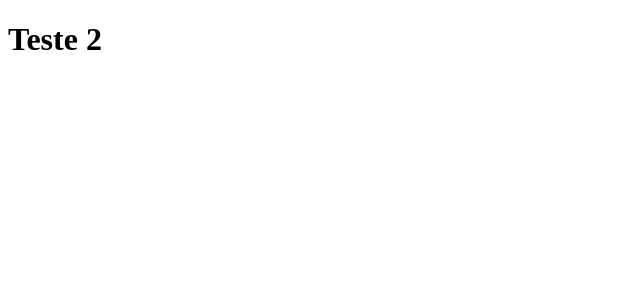
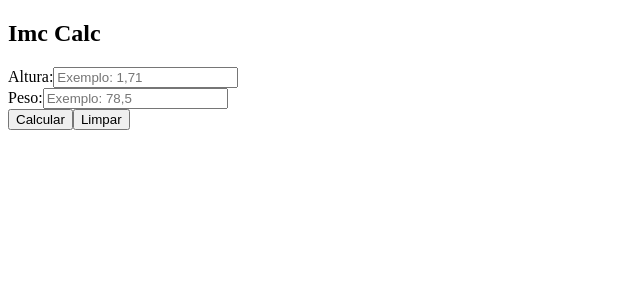
Before and after one commit to luisfrancisco2b/imc-calculator-react, a React (Vite) app: page / in a window 1280 px wide. Shown: the top 300 px of the page, without its empty margins (0-640 px from the left). Built offline with nearby package versions, Linux system fonts and the light colour scheme.

Commit message:
feat(html): add initial structure HTML for imc calculator

```diff
--- a/index.html
+++ b/index.html
@@ -1,13 +1,16 @@
 <!doctype html>
-<html lang="en">
+<html lang="pt-br">
+
 <head>
   <meta charset="UTF-8" />
   <link rel="icon" type="image/svg+xml" href="/favicon.svg" />
   <meta name="viewport" content="width=device-width, initial-scale=1.0" />
   <title>imc-calculator-react</title>
 </head>
+
 <body>
   <div id="root"></div>
   <script type="module" src="/src/main.jsx"></script>
 </body>
+
 </html>
--- a/src/App.jsx
+++ b/src/App.jsx
@@ -1,12 +1,13 @@
+import ImcCalc from './components/ImcCalc'
+
 import './App.css'
 
-import HeaderProject from './components/HeaderProject'
 
 function App() {
 
   return (
-    <div>
-      <HeaderProject />
+    <div className="container">
+      <ImcCalc />
     </div>
 
   )
--- a/src/components/HeaderProject.jsx
+++ /dev/null
@@ -1,9 +0,0 @@
-const HeaderProject = () => {
-    return (
-        <div>
-            <h1>Teste 2</h1>
-        </div>
-    )
-}
-
-export default HeaderProject
--- /dev/null
+++ b/src/components/ImcCalc.jsx
@@ -0,0 +1,39 @@
+import './ImcCalc.css'
+
+const ImcCalc = () => {
+    return (
+        <div id="calc-container">
+            <h2>Imc Calc</h2>
+
+            {/* Form */}
+            <form id="calc-form">
+
+                <div className="form-inputs">
+
+                    {/* Height */}
+                    <div className="form-control">
+                        <label htmlFor="height">Altura:</label>
+
+                        <input type="text" name="height" id="height" placeholder="Exemplo: 1,71" />
+                    </div>
+
+                    {/* Weight */}
+                    <div className="form-control">
+                        <label htmlFor="weight">Peso:</label>
+
+                        <input type="text" name="weight" id="weight" placeholder="Exemplo: 78,5" />
+                    </div>
+                </div>
+
+                {/* Buttons */}
+                <div className="action-control">
+                    <button>Calcular</button>
+                    <button>Limpar</button>
+                </div>
+            </form>
+
+        </div>
+    )
+}
+
+export default ImcCalc
```
Also changed, not shown: src/components/ImcCalc.css (added). Lines whose indentation alone changed are shown as unchanged.
